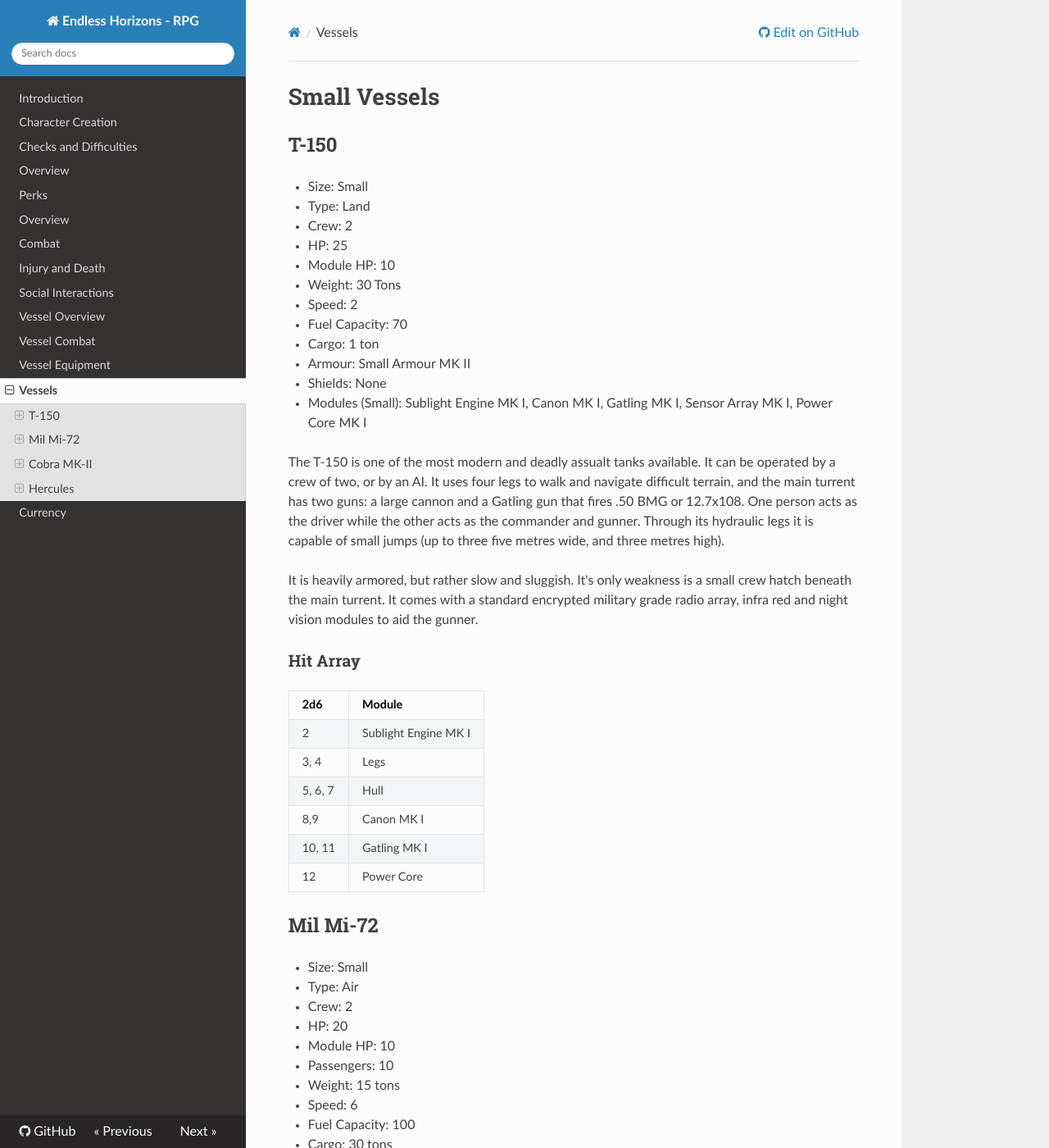
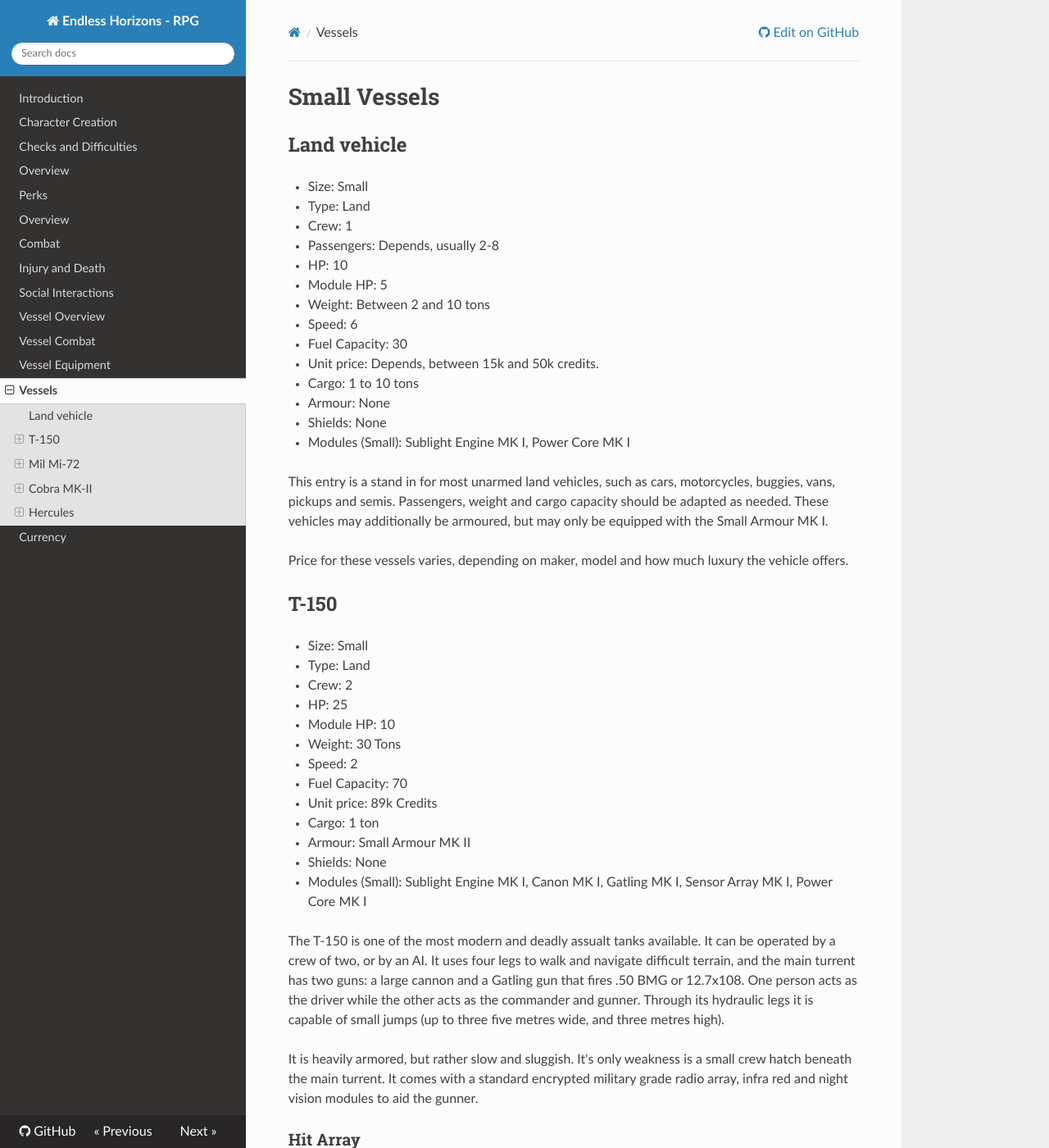
Before and after one commit to ehrpg/rules, an MkDocs documentation site: the page built from docs/vessellist.md, in a window 1280 px wide and 1400 px high. Shown: the whole window at 82% size. Built offline with MkDocs 1.6.1, drawn with Linux system fonts in a browser that asks for light colours; nearby versions of some CDN libraries; old or Windows-style settings are respelled for this version of MkDocs; some of the changed text lies outside the part shown.

Commit message:
Add unit price

```diff
--- a/docs/vessellist.md
+++ b/docs/vessellist.md
@@ -1,4 +1,29 @@
 # Small Vessels
+
+## Land vehicle
+
+- Size: Small
+- Type: Land
+- Crew: 1
+- Passengers: Depends, usually 2-8
+- HP: 10
+- Module HP: 5
+- Weight: Between 2 and 10 tons
+- Speed: 6
+- Fuel Capacity: 30
+- Unit price: Depends, between 15k and 50k credits.
+- Cargo: 1 to 10 tons
+- Armour: None
+- Shields: None
+- Modules (Small): Sublight Engine MK I, Power Core MK I
+
+This entry is a stand in for most unarmed land vehicles, such as cars,
+motorcycles, buggies, vans, pickups and semis. Passengers, weight and
+cargo capacity should be adapted as needed. These vehicles may additionally
+be armoured, but may only be equipped with the Small Armour MK I.
+
+Price for these vessels varies, depending on maker, model and how much luxury
+the vehicle offers.
 
 ## T-150
 
@@ -10,6 +35,7 @@
 - Weight: 30 Tons
 - Speed: 2
 - Fuel Capacity: 70
+- Unit price: 89k Credits
 - Cargo: 1 ton
 - Armour: Small Armour MK II
 - Shields: None
@@ -50,6 +76,7 @@ gunner.
 - Weight: 15 tons
 - Speed: 6
 - Fuel Capacity: 100
+- Unit Price: 150k Credits
 - Cargo: 30 tons
 - Armour: Small Armour MK I
 - Shields: None
@@ -87,6 +114,7 @@ mounted heavy machine guns on each side.
 - Weight: 20 Tons
 - Speed: 8
 - Fuel Capacity: 40
+- Unit Price: 89k Credits
 - Cargo: 500 kg
 - Armour: Small Armour MK I
 - Shields: None
@@ -121,6 +149,7 @@ certainly lie in space combat.
 - Weight: 40 Tons
 - Speed: 2
 - Fuel Capacity: 5
+- Unit Price: 110k Credits
 - Cargo: 2 tons
 - Armour: Small Armour MK II
 - Shields: Small Shield Generator MK II
```
